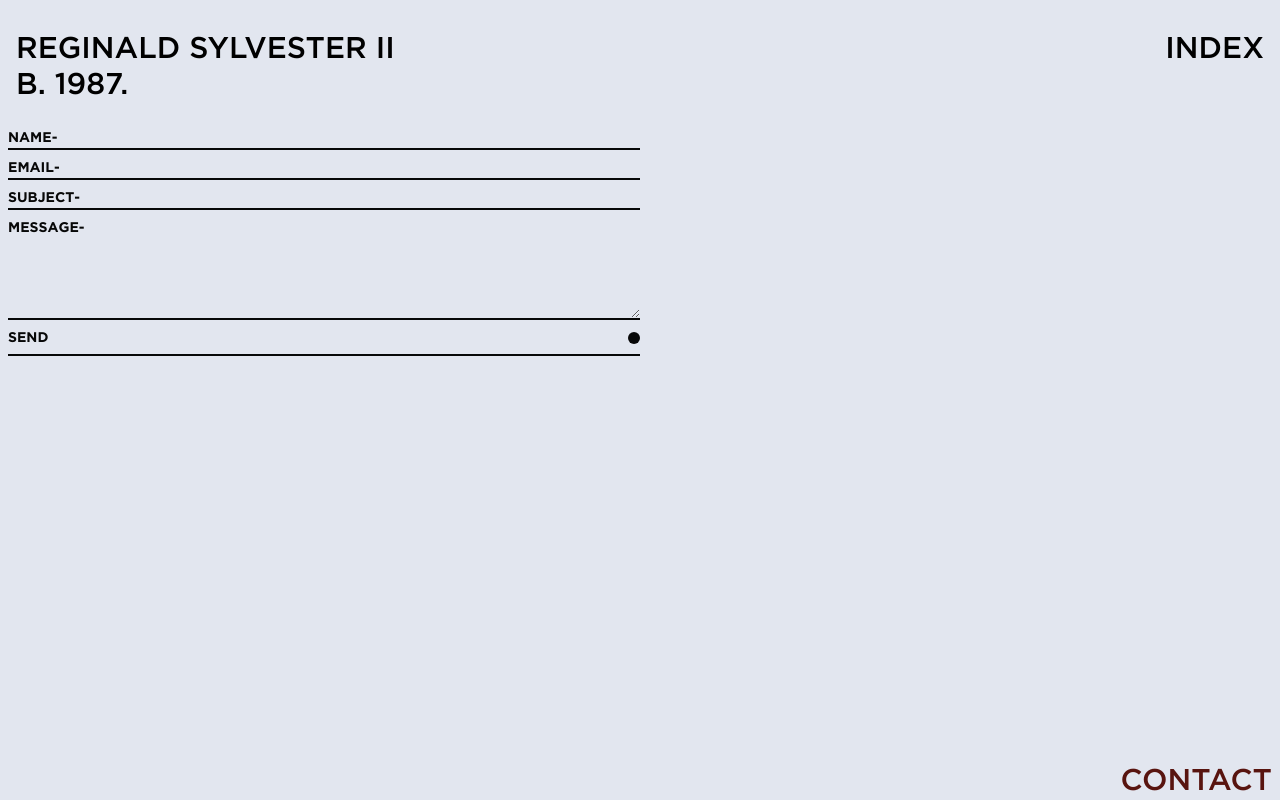
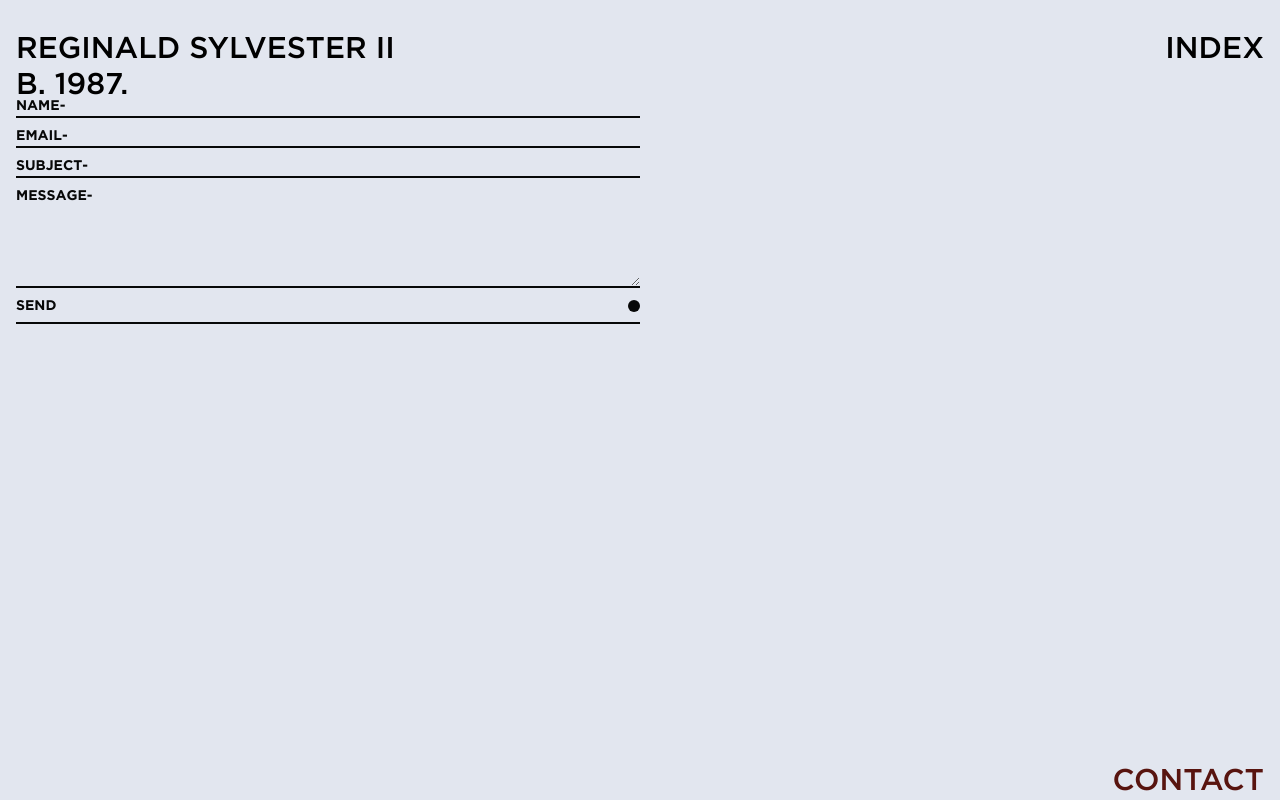
Before and after one commit to tmytrn/reginald-sylvester-ii, a Next.js app: page /contact in a window 1280 px wide. Built offline with nearby package versions, Linux system fonts and the light colour scheme.

Commit message:
readjusting margins

```diff
--- a/components/Footer.js
+++ b/components/Footer.js
@@ -14,7 +14,7 @@ const Footer = ({ activePage, loaderDidRun }) => {
       initial={loaderDidRun ? "done" : "initial"}
       animate={loaderDidRun ? "done" : "animate"}
       transition={{ ease: "easeOut", delay: 3, duration: 1 }}
-      className="bg-reginald-gray md:bg-transparent w-full fixed left-0 bottom-0 md:left-auto md:right-0 mt-auto mb-0 justify-end px-2 pt-4 z-40"
+      className="bg-reginald-gray md:bg-transparent w-full fixed left-0 bottom-0 md:left-auto md:right-0 mt-auto mb-0 justify-end px-4 pt-4 z-40"
     >
       <div className="flex flex-col">
         <Link href="/">
--- a/components/Header.js
+++ b/components/Header.js
@@ -37,7 +37,7 @@ const Header = ({
           setLoaderDidRun(true);
         }, 1500);
       }}
-      className={`md:bg-transparent fixed top-0 left-0 w-full  flex justify-between items-start px-2 sm:px-4 lg:px-4 pt-4 sm:pt-4 lg:pt-8 z-40 ${
+      className={`md:bg-transparent fixed top-0 left-0 w-full  flex justify-between items-start px-4 sm:px-4 lg:px-4 pt-8 z-40 ${
         loaderDidRun ? "bg-reginald-gray" : "bg-transparent h-screen"
       }`}
     >
--- a/components/MobilePost.js
+++ b/components/MobilePost.js
@@ -5,7 +5,7 @@ import { useState } from "react";
 const MobilePost = ({ data }) => {
   return (
     <div className="fixed bg-reginald-gray md:hidden  flex-col ml-auto mr-0 w-full overflow-auto h-full top-0 left-0 z-30 pb-24">
-      <div className="px-2 pt-24 md:pt-32">
+      <div className="px-4 pt-24 md:pt-32">
         {data && (
           <div className="">
             <h3 className="pt-[4px] text-md uppercase font-bold pb-4">
--- a/pages/about.js
+++ b/pages/about.js
@@ -32,7 +32,7 @@ const About = ({ data }) => {
         loaderDidRun={loaderDidRun}
         setLoaderDidRun={setLoaderDidRun}
       />
-      <div className="w-full md:w-1/2 px-2 pt-32 flex flex-col h-screen">
+      <div className="w-full md:w-1/2 px-4 pt-24 flex flex-col h-screen">
         <Accordion title={"Bio"}>
           <div className="text-sm mt-4">
             <PortableText value={data.bio} />
--- a/pages/contact.js
+++ b/pages/contact.js
@@ -71,7 +71,7 @@ const Contact = ({}) => {
         animate={loaderDidRun ? "done" : "animate"}
         transition={{ ease: "easeOut", delay: 3, duration: 1.5 }}
       >
-        <div className="m-2 mt-32">
+        <div className="m-4 mt-24">
           <form className="flex flex-col w-full md:w-1/2">
             <formgroup className={formGroupStyles}>
               <label htmlFor="name" className={labelStyles}>
--- a/pages/index.js
+++ b/pages/index.js
@@ -60,10 +60,9 @@ function Home({ categories, preview }) {
           loaderDidRun={loaderDidRun}
           setLoaderDidRun={setLoaderDidRun}
         />
-
         <motion.main
           className={`flex flex-col md:flex-row h-screen ${
-            showPost ? "z-30" : "z-40"
+            showPost ? "z-30" : "z-30"
           }`}
           variants={mainVariants}
           initial={loaderDidRun ? "done" : "initial"}
@@ -72,11 +71,11 @@ function Home({ categories, preview }) {
         >
           <div
             className={`flex-custom1 md:h-0 relative w-full md:w-1/2 ${
-              showPost ? "z-30" : "z-40"
+              showPost ? "z-30" : "z-30"
             }`}
           >
             <div className="left-side relative md:fixed top-0 left-0  flex-custom1 overflow-y-auto w-full md:w-1/2 max-h-screen ml-0 mr-auto">
-              <div className="px-2 md:px-4 pt-24 md:pt-32">
+              <div className="px-4 md:px-4 pt-24 md:pt-32">
                 {categories &&
                   categories.map((category, key) => (
                     <Accordion title={category.name} key={category.id}>
```
Also changed, not shown: 1 other file (tests, documents, lock files or other folders).
